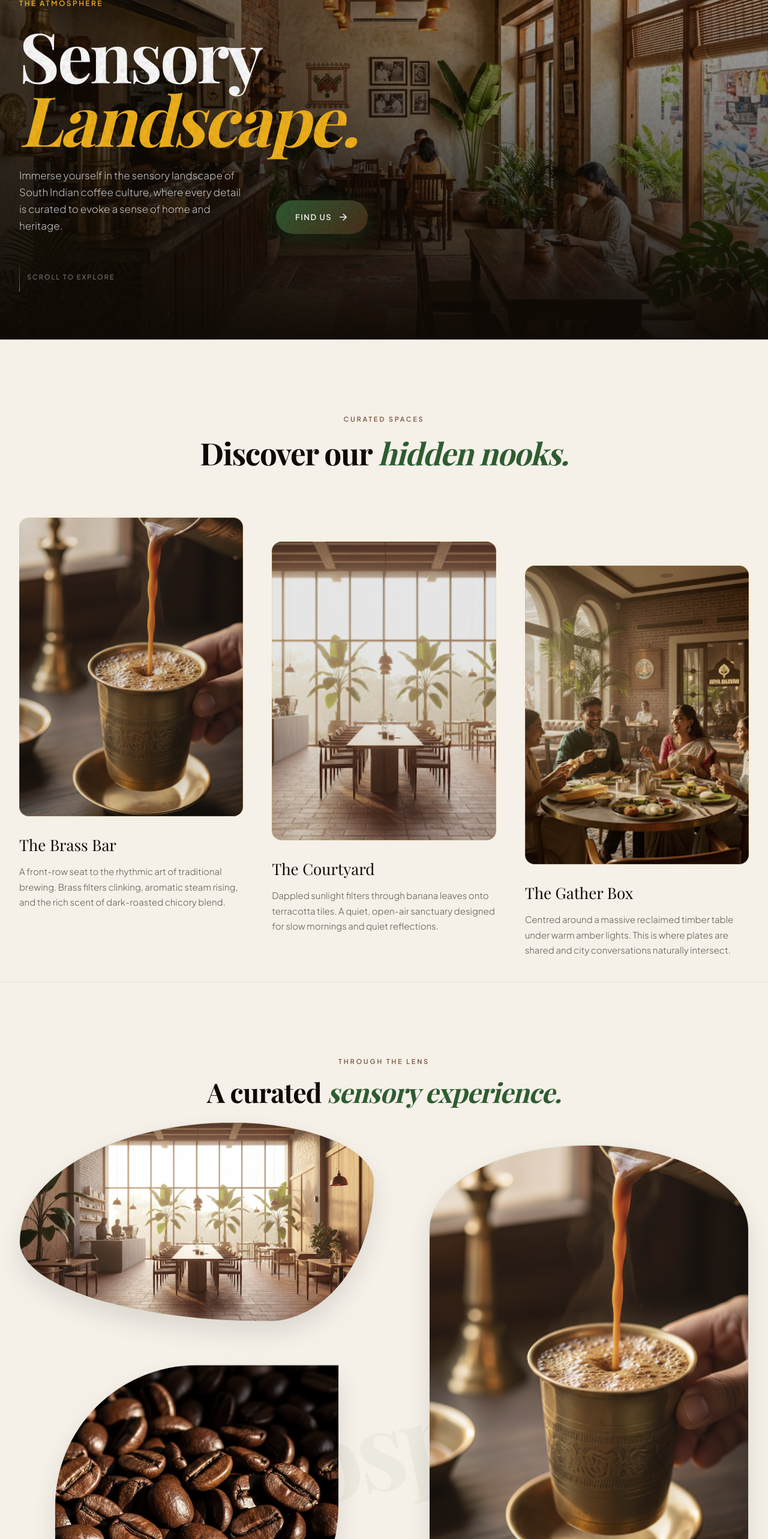
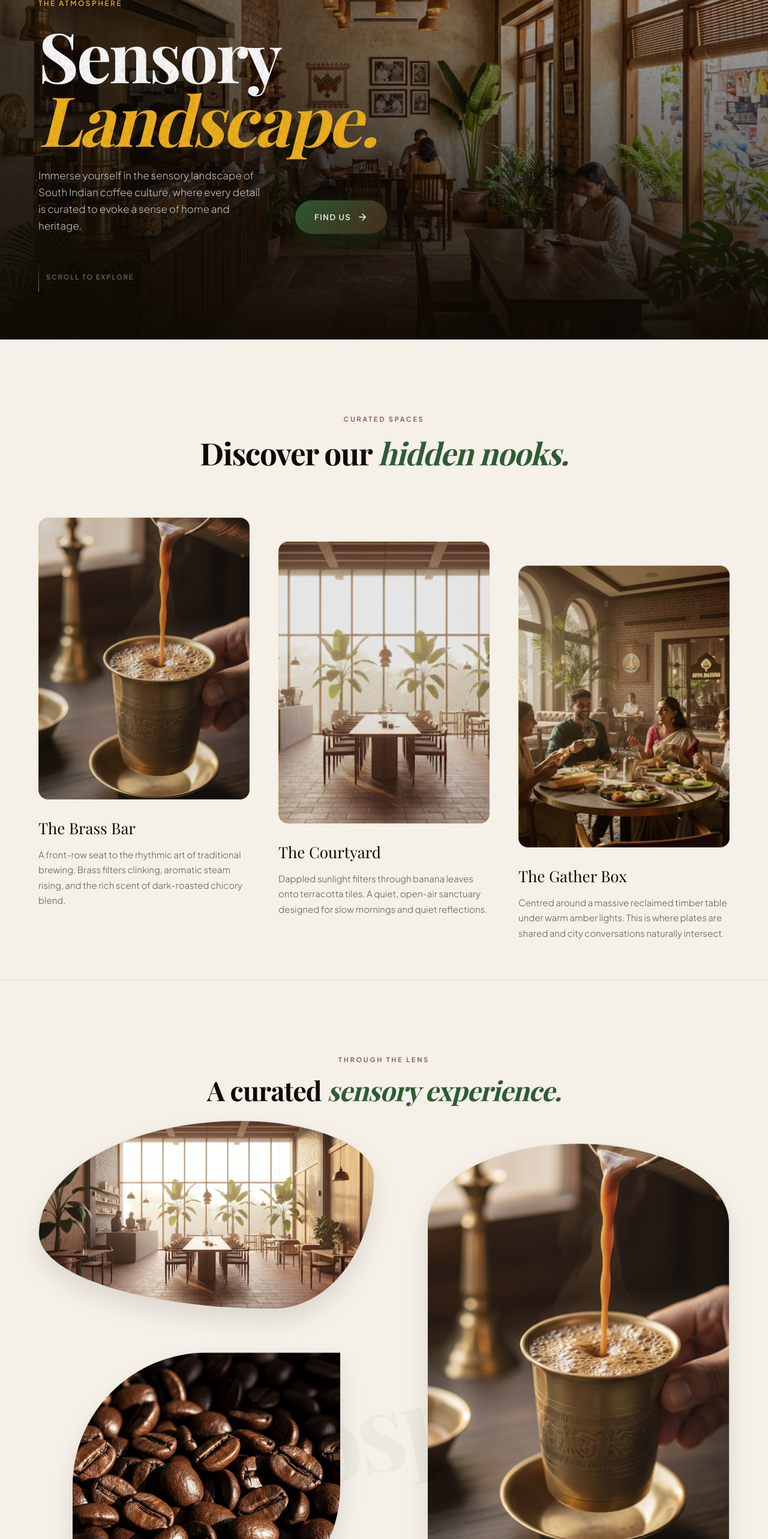
Before and after one commit to Rohit-Gupta-126/cafe_bengaluru, a Next.js app: page /vibe in a window 1280 px wide. Shown: the part 234-2800 px from the top of the page at 60% size. Built offline with nearby package versions, Linux system fonts and the light colour scheme; a web font is replaced by a local one.

Commit message:
style: align vibe page sections to standard layout grid indentation

```diff
--- a/src/app/vibe/VibeClient.tsx
+++ b/src/app/vibe/VibeClient.tsx
@@ -66,7 +66,7 @@ export default function VibeClient() {
         <motion.div
           style={{ y: heroTextY, opacity: heroOpacity, position: 'absolute', insetInline: 0, bottom: 0, pointerEvents: 'none' }}
         >
-          <div className="w-full max-w-[1600px] mx-auto px-8 pb-20 pointer-events-auto">
+          <div className="w-full max-w-[1600px] mx-auto px-gutter md:px-lg lg:px-xl pb-20 pointer-events-auto">
             <motion.p
               initial={{ opacity: 0, y: 20 }}
               animate={{ opacity: 1, y: 0 }}
@@ -193,7 +193,7 @@ export default function VibeClient() {
           overflow: 'hidden',
         }}
       >
-        <div className="w-full max-w-[1600px] mx-auto px-8">
+        <div className="w-full max-w-[1600px] mx-auto px-gutter md:px-lg lg:px-xl">
           <motion.div
             initial={{ opacity: 0, y: 20 }}
             whileInView={{ opacity: 1, y: 0 }}
@@ -330,7 +330,7 @@ export default function VibeClient() {
           Atmosphere
         </div>
 
-        <div className="w-full max-w-[1600px] mx-auto px-8 relative z-10">
+        <div className="w-full max-w-[1600px] mx-auto px-gutter md:px-lg lg:px-xl relative z-10">
 
           <motion.div
             initial={{ opacity: 0, y: 20 }}
```
